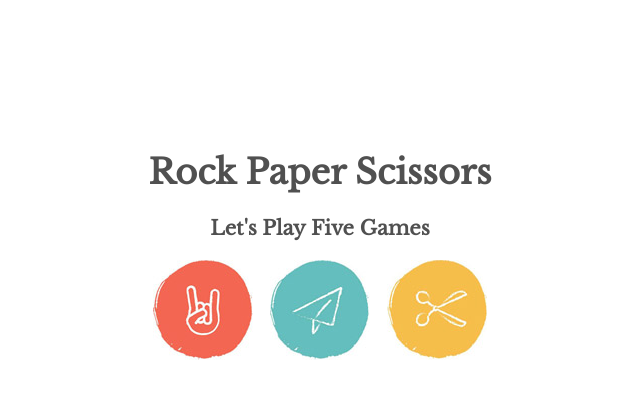
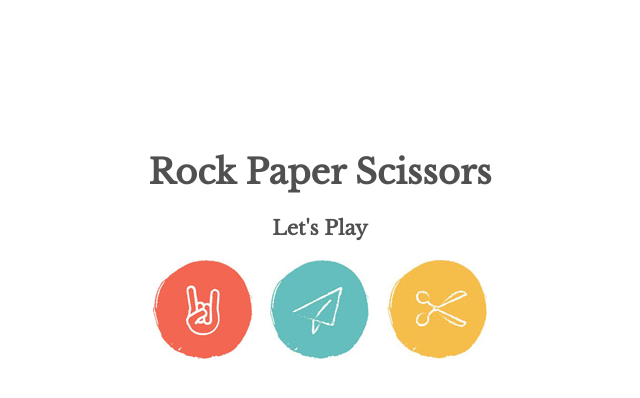
Before and after one commit to xmisanka/rock_paper_scissors, a plain HTML site: page index.html in a window 1280 px wide. Shown: the whole page, without its empty margins (320-960 px from the left). Drawn offline with nearby package versions, Linux system fonts and the light colour scheme.

Commit message:
simplified code

```diff
--- a/index.html
+++ b/index.html
@@ -12,7 +12,7 @@
 
     <h1>Rock Paper Scissors</h1>
 
-    <h3>Let's Play Five Games</h3>
+    <h3>Let's Play</h3>
 
     <div class="btns">
         <button class="btn" id="rock"><img src="images/rock_sm.jpg"></button>
```
